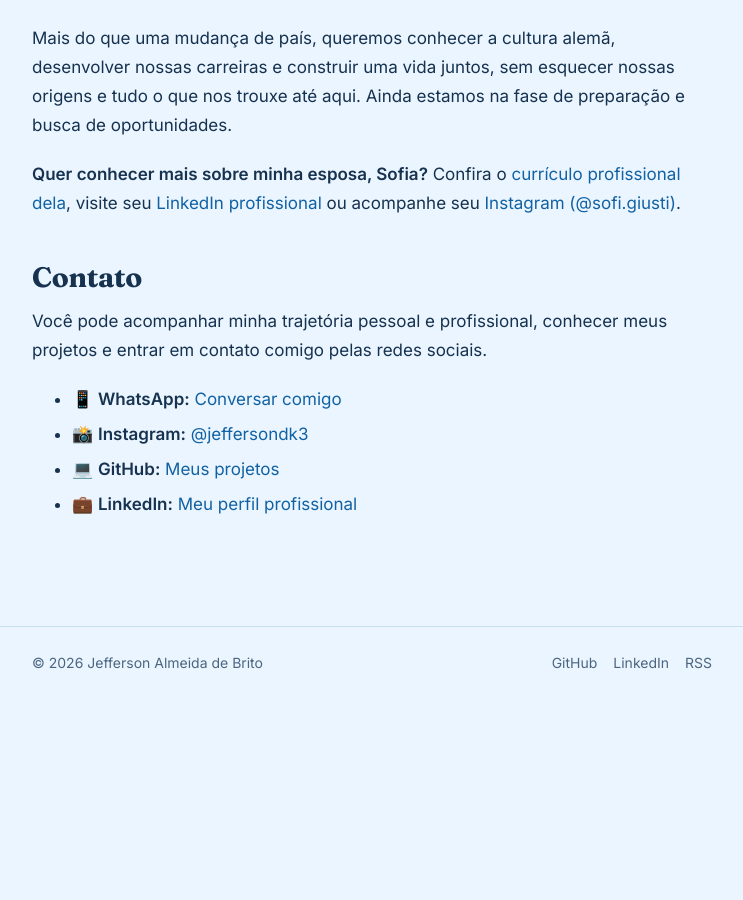
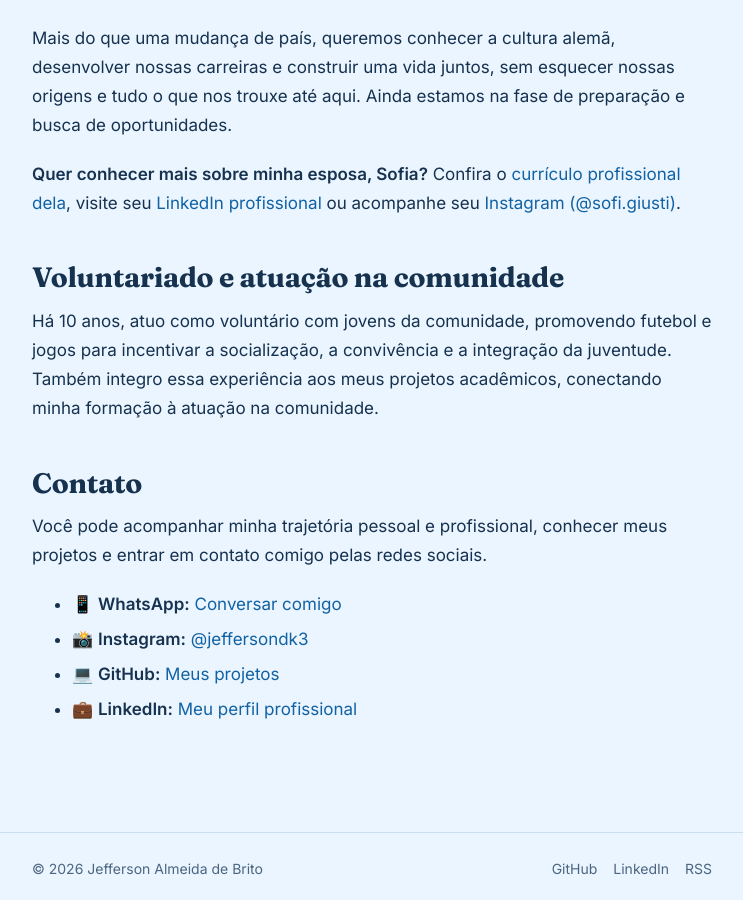
Before and after one commit to jeffersondk3/jeffersondk3.github.io, a Jekyll site: the page built from sobre.md, in a window 1280 px wide and 900 px high, scrolled down 2428 px. Shown: the whole window, without its empty margins (268-1011 px from the left). Built offline with Jekyll 4.4.1, drawn with Linux system fonts in a browser that asks for light colours; before the commit the page ends 3127 px from its top, so only the background shows below that.

Commit message:
Inclui atuação voluntária há 10 anos com jovens e esporte na comunidade

```diff
--- a/sobre.md
+++ b/sobre.md
@@ -62,6 +62,10 @@ Mais do que uma mudança de país, queremos conhecer a cultura alemã, desenvolv
 
 **Quer conhecer mais sobre minha esposa, Sofia?** Confira o [currículo profissional dela]({{ '/curriculo-sofia/' | relative_url }}), visite seu [LinkedIn profissional](https://www.linkedin.com/in/sofia-giusti-538401186) ou acompanhe seu [Instagram (@sofi.giusti)](https://www.instagram.com/sofi.giusti/).
 
+## Voluntariado e atuação na comunidade
+
+Há 10 anos, atuo como voluntário com jovens da comunidade, promovendo futebol e jogos para incentivar a socialização, a convivência e a integração da juventude. Também integro essa experiência aos meus projetos acadêmicos, conectando minha formação à atuação na comunidade.
+
 ## Contato
 
 Você pode acompanhar minha trajetória pessoal e profissional, conhecer meus projetos e entrar em contato comigo pelas redes sociais.
```
